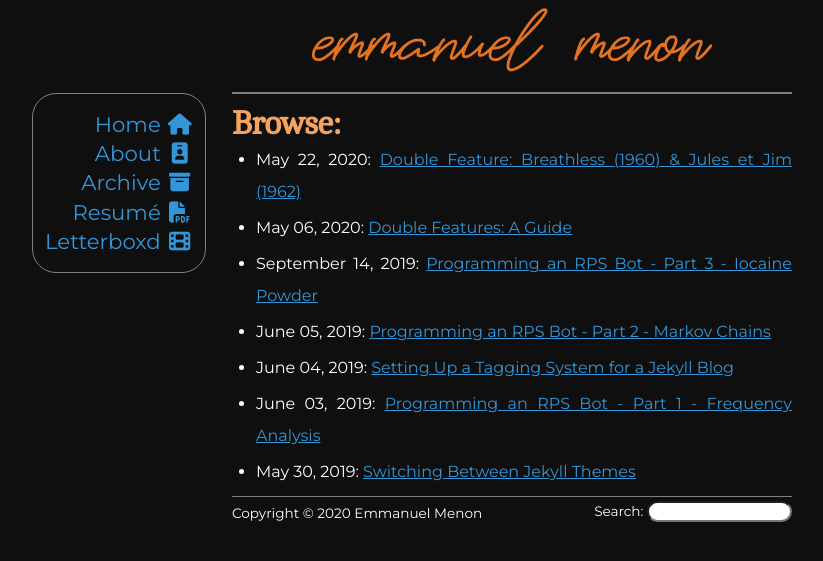
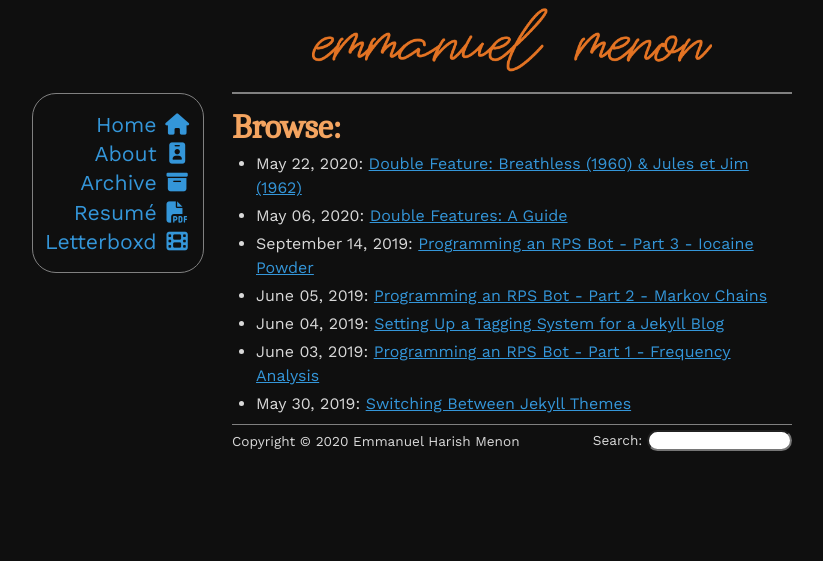
Before and after one commit to emmanuelmenon/emmanuelmenon.github.io, a Jekyll site: the page built from archive.md, in a window 1280 px wide. Shown: the top 561 px of the page, without its empty margins (128-951 px from the left). Built offline with Jekyll 4.4.1, drawn with Linux system fonts in a browser that asks for light colours; nearby versions of some CDN libraries.

Commit message:
Update typography for readability, clean up mobile footer

```diff
--- a/_layouts/default.html
+++ b/_layouts/default.html
@@ -5,7 +5,7 @@
     <meta charset="UTF-8">
     <meta name="viewport" content="width=device-width">
     <link href="/assets/css/styles.css" rel="stylesheet">
-    <link href="https://fonts.googleapis.com/css2?family=Montserrat&family=Ubuntu+Mono&family=Caladea&display=swap" rel="stylesheet" defer>
+    <link href="https://fonts.googleapis.com/css2?family=Work+Sans&family=Ubuntu+Mono&family=Caladea&display=swap" rel="stylesheet" defer>
     <script src="https://kit.fontawesome.com/d4631c719c.js" crossorigin="anonymous" defer></script>
     <link rel='icon' href="/assets/images/favicon.png" type='image/x-icon' defer>
     {% seo %}
@@ -33,7 +33,7 @@
     <div id="content">{{ content }}</div>
     <footer>
         <p class="left">
-            Copyright &copy; {{ site.time | date: '%Y' }} Emmanuel Menon
+            Copyright &copy; {{ site.time | date: '%Y' }} Emmanuel Harish Menon
         </p>
         <form class="right" method="get" action="https://www.google.com/search">
             Search:
--- a/_layouts/post.html
+++ b/_layouts/post.html
@@ -6,7 +6,7 @@ layout: default
     <div>{{ content }}</div>
     <div class="post-meta">
         <hr>
-        <p>Written by: Emmanuel Menon<p>
+        <p>Written by: Emmanuel Harish Menon<p>
         <p>Posted on: {{ page.date | date: "%b %d, %Y" }}</p>
         <p>Tagged with:
             {% for tag in page.tags %}
--- a/archive.md
+++ b/archive.md
@@ -3,8 +3,8 @@ layout: default
 title: Archived Posts
 description: Archived posts from the blog of Emmanuel Menon. Disclaimer - none of these posts will provide enlightenment on any subject. They might however, provide brief entertainment.
 ---
-<h1>Browse:</h1>
-<ul style="line-height: 2;">
+<h1 style="margin-bottom: 0;">Browse:</h1>
+<ul style="line-height: 1.5;">
     {% for post in site.posts %}
         <li>{{ post.date | date: "%B %d, %Y" }}: <a href="{{ post.url }}">{{ post.title }}</a></li>
     {% endfor %}
--- a/assets/css/styles.css
+++ b/assets/css/styles.css
@@ -7,34 +7,34 @@ a,abbr,acronym,address,applet,article,aside,audio,b,big,blockquote,body,canvas,c
 /* loads on every page */
 img.header-image { width: 25rem; margin: 0.5rem auto; display: block; }
 hr { border: 0.025rem solid #808080; }
-footer { border-top: 0.1rem solid #808080; margin-top: 0.5rem; font-size: 0.85em;}
-footer form { margin-top: 0.3rem;}
-footer form input { border-radius: 1.5rem;}
+footer { border-top: 0.1rem solid #808080; margin-top: 0.5rem; font-size: 0.85em; }
+footer p { margin-top: 0.5rem; }
+footer form { margin-top: 0.3rem; }
+footer form input { border-radius: 1.5rem; }
 body {
 	width: 35em;
 	margin: 0 auto;
 	background-color: #0F0F0F;
-	color: #fefefe;
-	font-family: 'Montserrat', sans-serif;
+	color: #d9d9d9;
+	font-family: 'Work Sans', sans-serif;
 	font-size: 100%;
-	text-align: justify;
-	text-justify: inter-character;
+	text-align: left;
 }
 
 /* text */
-p { font-size: 1em; line-height: 1.25; margin: 0.5rem 0; }
-h1 { font-size: 2.11em; font-weight: 700; text-align: left;}
+p { font-size: 1em; line-height: 1.25; margin: 0.75rem 0; }
+h1 { font-size: 2.11em; font-weight: 700; text-align: left; }
 h2 { font-size: 1.67em; }
 h3 { font-size: 1.33em; }
 h4 { font-size: 1.11em; }
-h5 { font-size: 1.07em; }
-h6 { font-size: 1.03em; }
+h5 { font-size: 1.05em; }
+h6 { font-size: 1em; }
 h1, h2, h3, h4, h5, h6 {
 	font-family: 'Caladea', serif;
 	color: #f4a460;
 	line-height: 1.25;
-	margin-top: 0.3rem;
-	margin-bottom: -0.3rem;
+	margin-top: 0.75rem;
+	margin-bottom: -0.75rem;
 }
 
 /* text emphasis */
@@ -58,7 +58,7 @@ img.left { float: left; padding: 0.5rem 1rem 0.5rem 0; }
 /* homepage post teaser */
 .post-teaser { padding: 0 0.15rem; }
 .post-teaser h1 a { text-decoration: none; }
-.post-teaser h6 { font-size: 0.9em; font-style: italic; margin-top: 0.1rem; }
+.post-teaser h6 { font-size: 0.9em; font-style: italic; margin-top: 0.5rem; }
 
 /* pagination buttons */
 .greyed { color: #808080; }
@@ -111,6 +111,7 @@ article { padding: 0 0.15rem; }
 /* mobile support */
 @media screen and (max-width: 60rem) {
 	body { width: inherit; padding: 0 0.2rem;}
+	footer form { float: left!important; margin-top: -0.4rem; margin-bottom: 0.25rem; }
 	#sidebar {
 		position: static;
 		z-index: 0;
```
